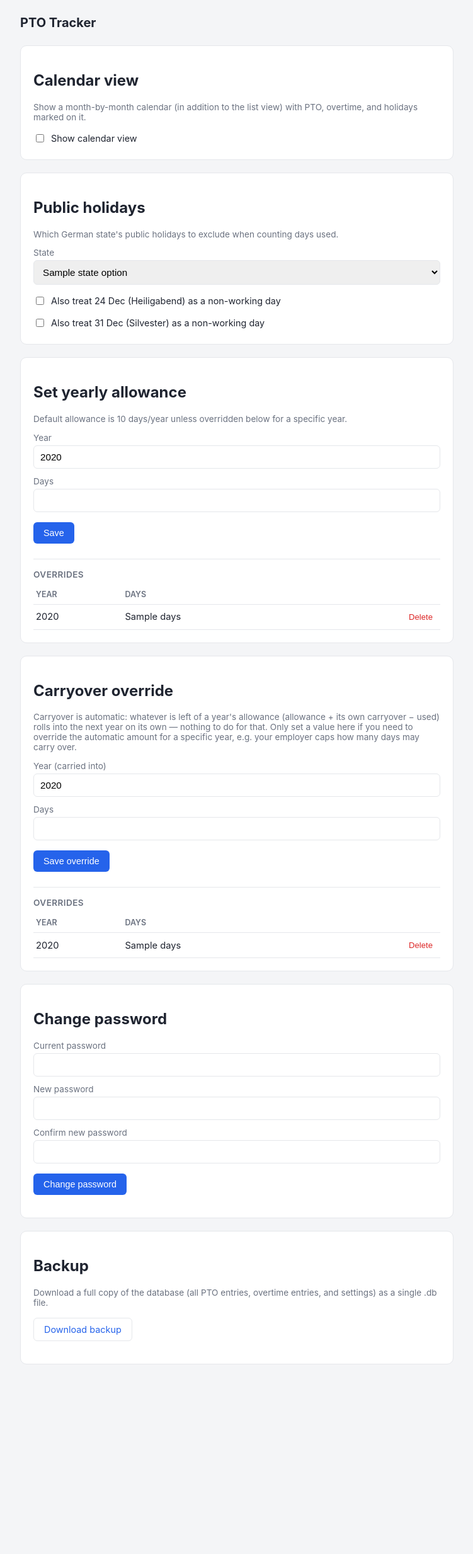
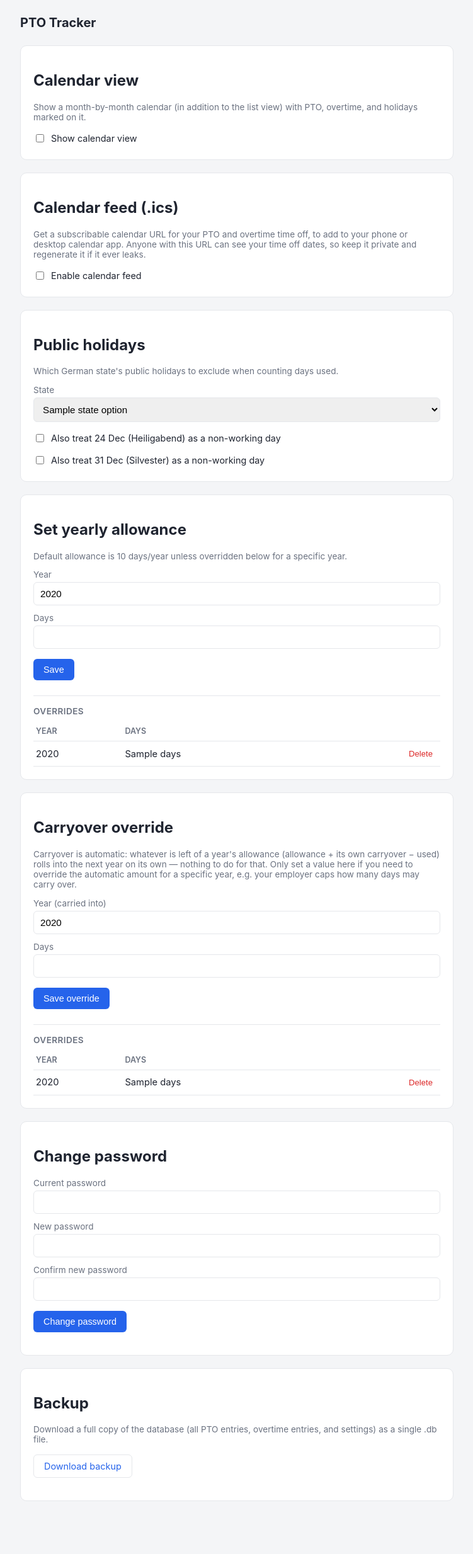
Before and after one commit to Boisti13/pto-tracker, a Flask app: template templates/allowance.html in a window 1280 px wide. Shown: the whole page at 63% size, without its empty margins (264-1015 px from the left). Before the commit the page ends 2166 px from the top, so only its background shows below. Run offline with Flask 3, Linux system fonts and the light colour scheme; the template is opened without the code that fills it: most values are stand-ins (such as "Sample title", 1, 10 or a date in 2020).

Commit message:
Add an optional ICS calendar feed
New /feed/<token>.ics endpoint for subscribing to PTO and overtime
time off from an external calendar app. Off by default; a "Calendar
feed" card in Settings toggles it on and shows the feed URL, with a
"Regenerate link" button to invalidate it if it ever leaks.

The route deliberately isn't behind the session login — calendar apps
fetch it in the background with no way to do interactive auth — so a
random 32-byte token in the URL is the only gate, checked with
secrets.compare_digest. A disabled feed 404s even for a
previously-valid token.

Entries split at a year boundary are merged back into one event
spanning their true range, so a trip doesn't appear to stop and
restart on Dec 31 / Jan 1 in the subscriber's calendar. Half-day
entries get "(half day)" appended to the summary rather than using
timed events, to avoid timezone complexity.

Co-Authored-By: Claude Sonnet 5 <noreply@anthropic.com>

```diff
--- a/app.py
+++ b/app.py
@@ -146,6 +146,18 @@ def get_holiday_state():
 
 def calendar_view_enabled():
     return get_setting("calendar_view_enabled", "0") == "1"
+
+
+def ics_feed_enabled():
+    return get_setting("ics_feed_enabled", "0") == "1"
+
+
+def get_ics_token():
+    token = get_setting("ics_feed_token")
+    if not token:
+        token = secrets.token_hex(32)
+        set_setting("ics_feed_token", token)
+    return token
 
 
 @app.context_processor
@@ -1119,6 +1131,92 @@ def calendar_view():
     )
 
 
+def _ics_escape(text):
+    return (text or "").replace("\\", "\\\\").replace(";", "\\;").replace(",", "\\,").replace("\n", "\\n")
+
+
+def _ics_entries(table, kind):
+    """One event per logical entry — split-at-year-boundary rows sharing a
+    group_id are merged back into a single event spanning their true range,
+    so a subscriber's calendar doesn't show the trip stopping and restarting
+    on 31 Dec / 1 Jan."""
+    rows = get_db().execute(f"SELECT * FROM {table} ORDER BY start_date").fetchall()
+    groups = {}
+    for r in rows:
+        groups.setdefault(r["group_id"] or r["id"], []).append(r)
+    events = []
+    for group_rows in groups.values():
+        first, last = group_rows[0], group_rows[-1]
+        start = datetime.strptime(first["start_date"], "%Y-%m-%d").date()
+        end = datetime.strptime(last["end_date"], "%Y-%m-%d").date()
+        half = first["half_day"] == "start" or last["half_day"] == "end"
+        title = first["note"] or ("PTO" if kind == "pto" else "Time off")
+        title = f"{title} ({first['status']})"
+        if kind == "overtime":
+            title += f" — {OVERTIME_ACCOUNTS.get(first['account'], first['account'])}"
+        if half:
+            title += " (half day)"
+        events.append(
+            {
+                "uid": f"{kind}-{first['group_id'] or first['id']}@pto-tracker",
+                "start": start,
+                "end": end,
+                "summary": title,
+            }
+        )
+    return events
+
+
+def _build_ics_feed():
+    events = _ics_entries("pto_entries", "pto") + _ics_entries("overtime_entries", "overtime")
+    now = datetime.now(timezone.utc).strftime("%Y%m%dT%H%M%SZ")
+    lines = [
+        "BEGIN:VCALENDAR",
+        "VERSION:2.0",
+        "PRODID:-//PTO Tracker//EN",
+        "CALSCALE:GREGORIAN",
+        "X-WR-CALNAME:PTO Tracker",
+    ]
+    for e in events:
+        lines += [
+            "BEGIN:VEVENT",
+            f"UID:{e['uid']}",
+            f"DTSTAMP:{now}",
+            f"DTSTART;VALUE=DATE:{e['start'].strftime('%Y%m%d')}",
+            f"DTEND;VALUE=DATE:{(e['end'] + timedelta(days=1)).strftime('%Y%m%d')}",
+            f"SUMMARY:{_ics_escape(e['summary'])}",
+            "END:VEVENT",
+        ]
+    lines.append("END:VCALENDAR")
+    return "\r\n".join(lines) + "\r\n"
+
+
+@app.route("/feed/<token>.ics")
+def ics_feed(token):
+    # Deliberately not @login_required — calendar apps fetch this in the
+    # background with no way to do an interactive session login. The random
+    # token in the URL is the only gate, so it's checked in constant time.
+    if not ics_feed_enabled() or not secrets.compare_digest(token, get_ics_token()):
+        abort(404)
+    return Response(_build_ics_feed(), content_type="text/calendar; charset=utf-8")
+
+
+@app.route("/settings/ics-feed", methods=["POST"])
+@login_required
+def set_ics_feed():
+    set_setting("ics_feed_enabled", "1" if request.form.get("ics_feed") == "1" else "0")
+    if ics_feed_enabled():
+        get_ics_token()
+    return redirect(url_for("allowance"))
+
+
+@app.route("/settings/ics-feed/regenerate", methods=["POST"])
+@login_required
+def regenerate_ics_token():
+    set_setting("ics_feed_token", secrets.token_hex(32))
+    return redirect(url_for("allowance"))
+
+
 @app.route("/allowance", methods=["GET", "POST"])
 @login_required
 def allowance():
@@ -1151,6 +1249,8 @@ def allowance():
         holiday_state=get_holiday_state(),
         extra_dec24_enabled=get_extra_holiday_enabled("dec24"),
         extra_dec31_enabled=get_extra_holiday_enabled("dec31"),
+        ics_enabled=ics_feed_enabled(),
+        ics_url=url_for("ics_feed", token=get_ics_token(), _external=True) if ics_feed_enabled() else None,
     )
 
 
--- a/templates/allowance.html
+++ b/templates/allowance.html
@@ -12,6 +12,28 @@
       <span>Show calendar view</span>
     </label>
   </form>
+</div>
+
+<div class="card">
+  <h2>Calendar feed (.ics)</h2>
+  <p class="muted">Get a subscribable calendar URL for your PTO and overtime time off, to add to your phone or desktop calendar app. Anyone with this URL can see your time off dates, so keep it private and regenerate it if it ever leaks.</p>
+  <form method="post" action="{{ url_for('set_ics_feed') }}">
+    <input type="hidden" name="csrf_token" value="{{ csrf_token() }}">
+    <label class="checkbox-row">
+      <input type="checkbox" name="ics_feed" value="1" onchange="this.form.submit()"
+             {{ "checked" if ics_enabled else "" }}>
+      <span>Enable calendar feed</span>
+    </label>
+  </form>
+  {% if ics_enabled %}
+  <label for="ics_url" style="margin-top:16px;">Feed URL</label>
+  <input id="ics_url" type="text" readonly value="{{ ics_url }}" onclick="this.select()">
+  <form method="post" action="{{ url_for('regenerate_ics_token') }}" style="margin-top:12px;"
+        onsubmit="return confirm('This invalidates the current URL — any calendar app already subscribed will stop updating until you give it the new one. Continue?');">
+    <input type="hidden" name="csrf_token" value="{{ csrf_token() }}">
+    <button class="btn secondary" type="submit">Regenerate link</button>
+  </form>
+  {% endif %}
 </div>
 
 <div class="card">
```
Also changed, not shown: README.md.
